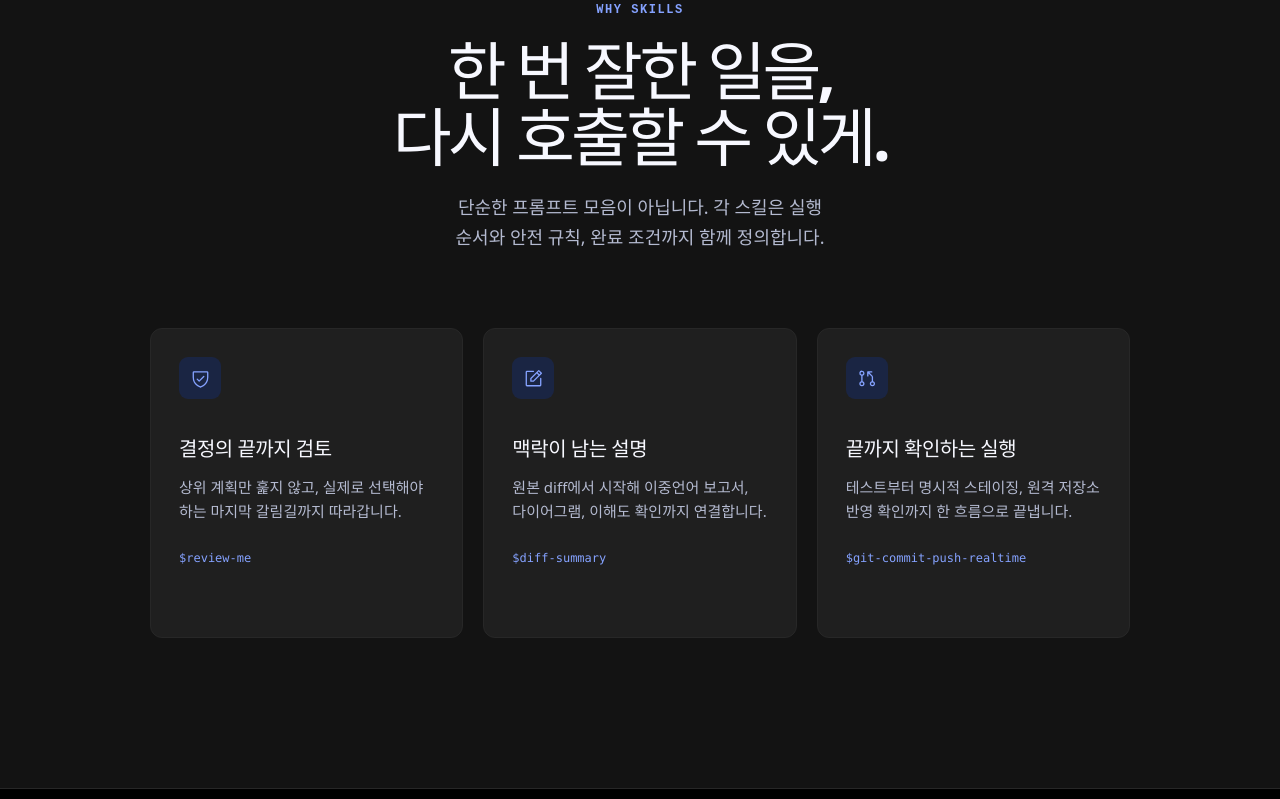
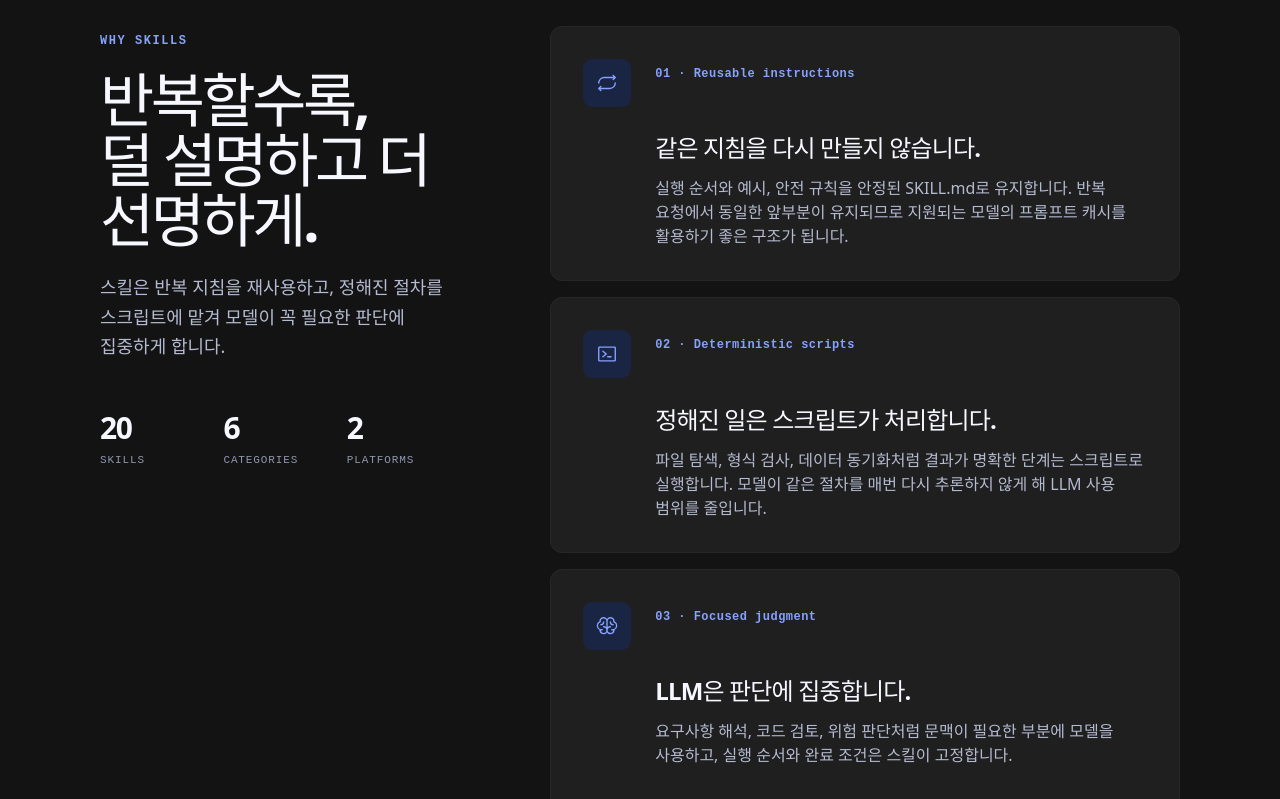
Before and after one commit to chann/skills, a React (Vite) app in the folder website/: page / in a window 1280 px wide. Shown: the part 1440-2239 px from the top of the page. Built offline with nearby package versions, Linux system fonts and the light colour scheme.

Commit message:
feat(site): explain reusable skill efficiency

```diff
--- a/website/package.json
+++ b/website/package.json
@@ -5,11 +5,12 @@
   "type": "module",
   "scripts": {
     "dev": "vite",
-    "build": "npm run verify:catalog && npm run verify:text-wrapping && npm run verify:branding && tsc -b && vite build",
+    "build": "npm run verify:catalog && npm run verify:text-wrapping && npm run verify:branding && npm run verify:landing && tsc -b && vite build",
     "preview": "vite preview",
     "typecheck": "tsc -b --pretty false",
     "verify:branding": "node scripts/verify-branding.mjs",
     "verify:catalog": "node scripts/verify-catalog.mjs",
+    "verify:landing": "node scripts/verify-landing-message.mjs",
     "verify:text-wrapping": "node scripts/verify-text-wrapping.mjs"
   },
   "dependencies": {
--- a/website/scripts/verify-branding.mjs
+++ b/website/scripts/verify-branding.mjs
@@ -28,9 +28,9 @@ const required = {
   ],
   metadata: [
     '<meta property="og:site_name" content="chann/skills" />',
-    '<meta property="og:title" content="chann/skills - 반복 작업을, 이름 있는 스킬로" />',
-    '<meta name="twitter:title" content="chann/skills - 반복 작업을, 이름 있는 스킬로" />',
-    '<title>chann/skills - 반복 작업을, 이름 있는 스킬로</title>',
+    '<meta property="og:title" content="chann/skills - 어제의 반복이, 오늘의 스킬로" />',
+    '<meta name="twitter:title" content="chann/skills - 어제의 반복이, 오늘의 스킬로" />',
+    '<title>chann/skills - 어제의 반복이, 오늘의 스킬로</title>',
   ],
   notFound: [
     '<title>404 - chann/skills</title>',
--- a/website/src/App.tsx
+++ b/website/src/App.tsx
@@ -1,10 +1,10 @@
 import {
   ArrowRight,
+  Brain,
   CheckCircle,
-  GitPullRequest,
-  NotePencil,
   Plus,
-  ShieldCheck,
+  Repeat,
+  TerminalWindow,
 } from "@phosphor-icons/react";
 import { motion, useReducedMotion } from "motion/react";
 import { useEffect, useState } from "react";
@@ -21,48 +21,48 @@ const installCommand =
   "npx skills add chann/skills --skill '*' --agent claude-code codex --global --yes";
 const updateCommand = "npx skills update chann/skills";
 
-const outcomes = [
+const efficiencyBenefits = [
   {
-    title: "결정의 끝까지 검토",
+    label: "Reusable instructions",
+    title: "같은 지침을 다시 만들지 않습니다.",
     description:
-      "상위 계획만 훑지 않고, 실제로 선택해야 하는 마지막 갈림길까지 따라갑니다.",
-    selector: "$review-me",
-    icon: ShieldCheck,
+      "실행 순서와 예시, 안전 규칙을 안정된 SKILL.md로 유지합니다. 반복 요청에서 동일한 앞부분이 유지되므로 지원되는 모델의 프롬프트 캐시를 활용하기 좋은 구조가 됩니다.",
+    icon: Repeat,
   },
   {
-    title: "맥락이 남는 설명",
+    label: "Deterministic scripts",
+    title: "정해진 일은 스크립트가 처리합니다.",
     description:
-      "원본 diff에서 시작해 이중언어 보고서, 다이어그램, 이해도 확인까지 연결합니다.",
-    selector: "$diff-summary",
-    icon: NotePencil,
+      "파일 탐색, 형식 검사, 데이터 동기화처럼 결과가 명확한 단계는 스크립트로 실행합니다. 모델이 같은 절차를 매번 다시 추론하지 않게 해 LLM 사용 범위를 줄입니다.",
+    icon: TerminalWindow,
   },
   {
-    title: "끝까지 확인하는 실행",
+    label: "Focused judgment",
+    title: "LLM은 판단에 집중합니다.",
     description:
-      "테스트부터 명시적 스테이징, 원격 저장소 반영 확인까지 한 흐름으로 끝냅니다.",
-    selector: "$git-commit-push-realtime",
-    icon: GitPullRequest,
+      "요구사항 해석, 코드 검토, 위험 판단처럼 문맥이 필요한 부분에 모델을 사용하고, 실행 순서와 완료 조건은 스킬이 고정합니다.",
+    icon: Brain,
   },
 ];
 
 const workflowSteps = [
   {
     number: "01",
-    label: "Request",
-    title: "목표를 말합니다",
-    description: "마지막 커밋을 리뷰하고 HTML 보고서로 보여줘.",
+    label: "Capture",
+    title: "반복을 포착합니다",
+    description: "자주 되풀이하는 요청과 산출물을 찾습니다.",
   },
   {
     number: "02",
-    label: "Guidance",
-    title: "스킬이 작업 기준을 읽습니다",
-    description: "범위, 안전 규칙, 확인 방법과 결과 형식을 불러옵니다.",
+    label: "Define",
+    title: "기준을 고정합니다",
+    description: "실행 순서, 안전 규칙과 완료 조건을 스킬에 남깁니다.",
   },
   {
     number: "03",
-    label: "Check",
-    title: "결과를 확인합니다",
-    description: "보고서, 테스트, 커밋과 원격 상태를 확인합니다.",
+    label: "Separate",
+    title: "역할을 나눕니다",
+    description: "판단은 LLM이 맡고, 결과가 정해진 단계는 스크립트가 실행합니다.",
   },
 ];
 
@@ -74,6 +74,14 @@ const faqs = [
   {
     q: "일반 프롬프트와 뭐가 다른가요?",
     a: "프롬프트는 대화가 끝나면 사라지지만 스킬은 파일로 남습니다. 버전 관리되고, 팀과 공유되고, $review-me처럼 이름으로 다시 호출할 수 있습니다.",
+  },
+  {
+    q: "스킬을 쓰면 토큰이 항상 줄어드나요?",
+    a: "항상 보장되지는 않습니다. 프롬프트 캐시는 사용하는 모델과 지침 길이, 동일한 앞부분의 유지 여부에 따라 달라집니다. 다만 스킬은 반복 지침을 안정된 형태로 재사용하고, 스크립트로 처리할 단계를 분리해 불필요한 LLM 작업을 줄이도록 설계됩니다.",
+  },
+  {
+    q: "어떤 작업을 스크립트로 처리하나요?",
+    a: "입력과 결과를 규칙으로 확인할 수 있는 작업입니다. 파일 검색, 형식 검사, 카탈로그 동기화와 테스트 실행은 스크립트에 맡기고, 해석과 검토가 필요한 작업은 LLM이 담당합니다.",
   },
   {
     q: "어떤 에이전트에서 쓸 수 있나요?",
@@ -254,24 +262,25 @@ export function App() {
           >
             <p className="hero__brand">{repositoryName}</p>
             <h1 id="hero-title">
-              <span>반복 작업을,</span>
-              <span>이름 있는 스킬로.</span>
+              <span>어제의 반복이,</span>
+              <span>오늘의 스킬로.</span>
             </h1>
             <p className="hero__lede">
-              Claude Code와 Codex를 위한 {skills.length}개 에이전트 워크플로.
-              <br />
-              리뷰부터 Git 정리까지, 필요한 순간 바로 호출하세요.
+              Claude Code와 Codex에서 되풀이하던 소프트웨어 작업을 검증 가능한
+              {` ${skills.length}개의 `}워크플로로 바꿨습니다. 반복 지침은
+              캐시하기 좋은 형태로 재사용하고, 결과가 정해진 단계는 스크립트에
+              맡겨 LLM이 필요한 판단에 집중하게 합니다.
             </p>
             <div className="hero__actions">
               <a className="button button--primary" href="#explore">
-                {skills.length}개 스킬 탐색
+                {skills.length}개 스킬 살펴보기
                 <ArrowRight size={17} weight="bold" aria-hidden="true" />
               </a>
-              <a className="button button--quiet" href="#install">
-                설치 방법
-              </a>
             </div>
-            <p className="hero__meta">Open source · MIT licensed</p>
+            <p className="hero__meta">
+              {skills.length} packaged skills · {categoryOrder.length} categories ·
+              Claude Code + Codex · MIT
+            </p>
           </motion.div>
 
           <motion.div
@@ -288,30 +297,41 @@ export function App() {
           </motion.div>
         </section>
 
-        <section className="outcomes section" id="why" aria-labelledby="outcomes-title">
-          <Reveal className="section-heading section-heading--center">
+        <section className="efficiency section" id="why" aria-labelledby="efficiency-title">
+          <div className="efficiency-layout">
+            <Reveal className="efficiency-intro">
               <span className="section-label">Why skills</span>
-            <h2 id="outcomes-title">한 번 잘한 일을,<br />다시 호출할 수 있게.</h2>
+              <h2 id="efficiency-title">반복할수록,<br />덜 설명하고 더 선명하게.</h2>
               <p>
-              단순한 프롬프트 모음이 아닙니다. 각 스킬은 실행 순서와 안전 규칙,
-              완료 조건까지 함께 정의합니다.
+                스킬은 반복 지침을 재사용하고, 정해진 절차를 스크립트에 맡겨
+                모델이 꼭 필요한 판단에 집중하게 합니다.
               </p>
+              <dl className="efficiency-stats" aria-label="스킬 저장소 현황">
+                <div><dt>Skills</dt><dd>{skills.length}</dd></div>
+                <div><dt>Categories</dt><dd>{categoryOrder.length}</dd></div>
+                <div><dt>Platforms</dt><dd>2</dd></div>
+              </dl>
             </Reveal>
 
-          <div className="outcome-grid">
-            {outcomes.map((outcome, index) => {
-              const Icon = outcome.icon;
+            <div className="efficiency-list">
+              {efficiencyBenefits.map((benefit, index) => {
+                const Icon = benefit.icon;
                 return (
-                <Reveal key={outcome.title} className="outcome" delay={index * 0.05}>
-                  <span className="outcome__icon">
-                    <Icon size={21} weight="regular" aria-hidden="true" />
+                  <Reveal key={benefit.title}>
+                    <article className="efficiency-item">
+                      <span className="efficiency-item__icon">
+                        <Icon size={22} weight="regular" aria-hidden="true" />
                       </span>
-                  <h3>{outcome.title}</h3>
-                  <p>{outcome.description}</p>
-                  <code>{outcome.selector}</code>
+                      <div>
+                        <span>{String(index + 1).padStart(2, "0")} · {benefit.label}</span>
+                        <h3>{benefit.title}</h3>
+                        <p>{benefit.description}</p>
+                      </div>
+                    </article>
                   </Reveal>
                 );
               })}
+            </div>
           </div>
         </section>
 
@@ -324,7 +344,7 @@ export function App() {
               id="tagline-title"
               lines={[
                 "좋은 프롬프트는 한 번 쓰고 사라집니다.",
-                "하지만 좋은 스킬은 기본기가 됩니다.",
+                "하지만 스킬로 만들면 기본기가 됩니다.",
               ]}
             />
             <Reveal delay={0.05}>
@@ -349,8 +369,8 @@ export function App() {
         <section className="workflow section" id="usage" aria-labelledby="workflow-title">
           <Reveal className="section-heading section-heading--center">
             <span className="section-label">How it works</span>
-            <h2 id="workflow-title">요청부터 결과 확인까지,<br />세 단계.</h2>
-            <p>목표를 말하면 스킬이 정해 둔 순서와 안전 규칙에 따라 작업합니다.</p>
+            <h2 id="workflow-title">반복 작업이 스킬이 되는,<br />세 단계.</h2>
+            <p>반복을 포착하고 기준을 고정한 뒤, LLM과 스크립트의 역할을 나눕니다.</p>
           </Reveal>
 
           <Reveal className="workflow-window" delay={0.06}>
--- a/website/src/styles.css
+++ b/website/src/styles.css
@@ -264,7 +264,7 @@ code {
 }
 
 .hero h1 {
-  max-width: 920px;
+  max-width: 680px;
   margin: 0;
   font-size: clamp(3rem, 5vw, 4.4rem);
   font-weight: 720;
@@ -283,6 +283,7 @@ code {
 }
 
 .hero__lede {
+  max-width: 680px;
   margin: 26px 0 0;
   color: var(--ink-soft);
   font-size: clamp(1rem, 1.7vw, 1.22rem);
@@ -597,53 +598,119 @@ code {
   text-wrap: balance;
 }
 
-.outcomes {
+.efficiency {
   background: var(--surface-soft);
 }
 
-.outcome-grid {
+.efficiency-layout {
+  display: grid;
+  grid-template-columns: minmax(15rem, 0.72fr) minmax(0, 1.28fr);
+  gap: 96px;
+  max-width: 1080px;
+  margin: 0 auto;
+}
+
+.efficiency-intro {
+  align-self: start;
+  position: sticky;
+  top: 124px;
+}
+
+.efficiency-intro h2 {
+  margin: 0;
+  font-size: clamp(2.45rem, 4.6vw, 4rem);
+  font-weight: 700;
+  letter-spacing: -0.058em;
+  line-height: 1.02;
+  text-wrap: balance;
+}
+
+.efficiency-intro > p {
+  margin: 24px 0 0;
+  color: var(--ink-soft);
+  font-size: 18px;
+  line-height: 1.65;
+  text-wrap: pretty;
+}
+
+.efficiency-stats {
   display: grid;
   grid-template-columns: repeat(3, minmax(0, 1fr));
-  gap: 20px;
-  max-width: 980px;
-  margin: 76px auto 0;
-}
-
-.outcome {
-  min-height: 310px;
-  padding: 28px;
+  gap: 16px;
+  margin: 48px 0 0;
+}
+
+.efficiency-stats div {
+  display: grid;
+  gap: 6px;
+}
+
+.efficiency-stats dt {
+  order: 2;
+  color: var(--ink-muted);
+  font-family: "Geist Mono Variable", ui-monospace, monospace;
+  font-size: 11px;
+  letter-spacing: 0.08em;
+  text-transform: uppercase;
+}
+
+.efficiency-stats dd {
+  margin: 0;
+  font-size: 30px;
+  font-weight: 700;
+  letter-spacing: -0.05em;
+  line-height: 36px;
+}
+
+.efficiency-list {
+  display: grid;
+  gap: 16px;
+}
+
+.efficiency-item {
+  display: grid;
+  grid-template-columns: auto minmax(0, 1fr);
+  gap: 24px;
+  min-height: 240px;
+  padding: 32px;
   border: 1px solid var(--line);
   border-radius: 12px;
   background: var(--surface-raised);
 }
 
-.outcome__icon {
+.efficiency-item__icon {
   display: inline-grid;
   place-items: center;
-  width: 42px;
-  height: 42px;
+  width: 48px;
+  height: 48px;
   border-radius: 9px;
   background: var(--accent-soft);
   color: var(--accent-text);
 }
 
-.outcome h3 {
-  margin: 34px 0 10px;
-  font-size: 20px;
-  letter-spacing: -0.025em;
-}
-
-.outcome p {
+.efficiency-item > div > span {
+  color: var(--accent-text);
+  font-family: "Geist Mono Variable", ui-monospace, monospace;
+  font-size: 12px;
+  font-weight: 600;
+  letter-spacing: 0.04em;
+}
+
+.efficiency-item h3 {
+  margin: 48px 0 12px;
+  font-size: 24px;
+  letter-spacing: -0.035em;
+  line-height: 32px;
+  text-wrap: balance;
+}
+
+.efficiency-item p {
+  max-width: 580px;
   margin: 0;
   color: var(--ink-soft);
-  font-size: 15px;
-}
-
-.outcome > code {
-  display: inline-block;
-  margin-top: 26px;
-  color: var(--accent-text);
-  font-size: 12px;
+  font-size: 16px;
+  line-height: 24px;
+  text-wrap: pretty;
 }
 
 .tagline {
@@ -1755,13 +1822,35 @@ code {
     font-size: 16px;
   }
 
-  .outcome-grid {
+  .efficiency-layout {
     grid-template-columns: 1fr;
-    margin-top: 52px;
-  }
-
-  .outcome {
+    gap: 52px;
+  }
+
+  .efficiency-intro {
+    position: static;
+    max-width: 620px;
+    margin: 0 auto;
+    text-align: center;
+  }
+
+  .efficiency-intro > p {
+    font-size: 16px;
+  }
+
+  .efficiency-stats {
+    max-width: 420px;
+    margin-right: auto;
+    margin-left: auto;
+  }
+
+  .efficiency-item {
     min-height: 0;
+    padding: 28px 24px;
+  }
+
+  .efficiency-item h3 {
+    margin-top: 32px;
   }
 
   .tagline__text {
```
Also changed, not shown: website/index.html (+22 -6 lines), website/scripts/verify-landing-message.mjs (added, +37 -0 lines). Lines whose indentation alone changed are shown as unchanged.
